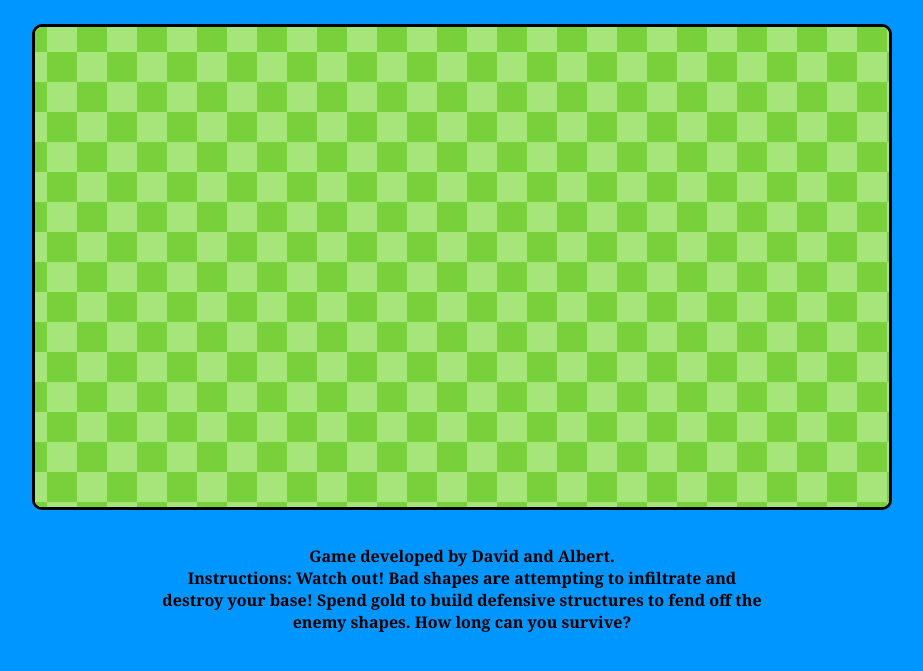
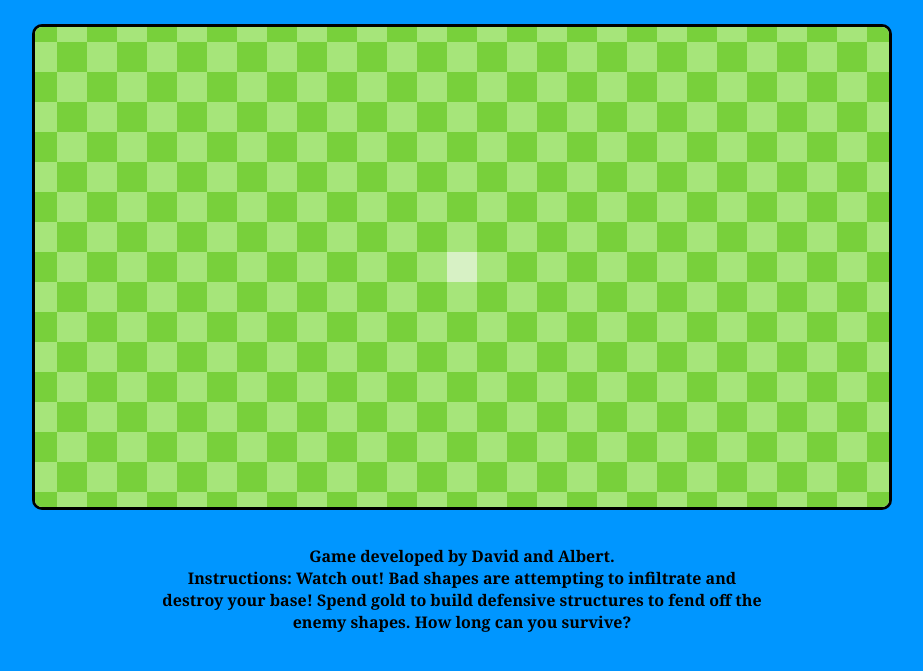
Before and after one commit to dxia2p/trifle-of-tribes, a plain HTML site: page index.html in a window 1280 px wide. Shown: the part 85-756 px from the top of the page, without its empty margins (178-1101 px from the left). Drawn offline with Linux system fonts and the light colour scheme.

Commit message:
added mouse snapping

```diff
--- a/index.html
+++ b/index.html
@@ -6,6 +6,7 @@
     <meta name="viewport" content="width=device-width">
     <link href="style.css" rel="stylesheet" type="text/css" />
     <script defer src="renderer.js"></script>
+    <script defer src="buildings.js"></script>
     <script defer src="script.js"></script>
     <title>Trifle of Tribes</title>
 </head>
--- a/renderer.js
+++ b/renderer.js
@@ -16,20 +16,23 @@ class Renderer{
 }
 
 class RectRenderer extends Renderer{
-    constructor(pos, width, height, color, camera){
+    constructor(pos, width, height, color, alpha, camera){
         super();
         this.pos = pos;
         this.width = width;
         this.height = height;
         this.color = color;
+        this.alpha = alpha;
         this.camera = camera;
     }
     draw(ctx){
         ctx.beginPath();
         ctx.fillStyle = this.color;
+        ctx.globalAlpha = this.alpha;
         ctx.rect((this.pos.x - (this.width / 2) - this.camera.pos.x + (this.camera.width /2)),
         this.pos.y - (this.height / 2) - (-this.camera.pos.y - this.camera.height / 2), this.width, this.height);
         ctx.fill();
+        ctx.globalAlpha = 1;
     }
 }
 
--- a/script.js
+++ b/script.js
@@ -15,8 +15,8 @@ class Vector2{
 
 
 let cam = new Camera(854, 480, new Vector2(0, 0));
-const BACKGROUNDSIZE = 2000;
-let square = new RectRenderer(new Vector2(0, 0), BACKGROUNDSIZE, BACKGROUNDSIZE, "#A6E57A", cam);
+const BACKGROUNDSIZE = 1980;
+let square = new RectRenderer(new Vector2(0, 0), BACKGROUNDSIZE, BACKGROUNDSIZE, "#A6E57A", 1, cam);
 let backgroundSquares = [];
 const BACKGROUNDSQUARESSIZE = 30;
 let offsetRow = false;
@@ -24,13 +24,13 @@ for(let y = (BACKGROUNDSIZE / 2); y > -(BACKGROUNDSIZE / 2); y -= BACKGROUNDSQUA
     if(!offsetRow){
         for(let x = BACKGROUNDSIZE / -2; x < BACKGROUNDSIZE / 2; x += BACKGROUNDSQUARESSIZE * 2){
             backgroundSquares.push(new RectRenderer(new Vector2(x, y),
-            BACKGROUNDSQUARESSIZE, BACKGROUNDSQUARESSIZE, "#78D03B", cam));
+            BACKGROUNDSQUARESSIZE, BACKGROUNDSQUARESSIZE, "#78D03B", 1, cam));
         }
         offsetRow = true;
     }else{
         for(let x = (BACKGROUNDSIZE / -2) + BACKGROUNDSQUARESSIZE; x < BACKGROUNDSIZE / 2; x += BACKGROUNDSQUARESSIZE * 2){
             backgroundSquares.push(new RectRenderer(new Vector2(x, y),
-            BACKGROUNDSQUARESSIZE, BACKGROUNDSQUARESSIZE, "#78D03B", cam));
+            BACKGROUNDSQUARESSIZE, BACKGROUNDSQUARESSIZE, "#78D03B", 1, cam));
         }
         offsetRow = false
     }
@@ -38,16 +38,19 @@ for(let y = (BACKGROUNDSIZE / 2); y > -(BACKGROUNDSIZE / 2); y -= BACKGROUNDSQUA
 }
 
 // Mouse movement (snap mouse to grid)
+let mouseRect = new RectRenderer(new Vector2(0, 0), BACKGROUNDSQUARESSIZE, BACKGROUNDSQUARESSIZE, "#FFFFFF", 0.7, cam);
 document.addEventListener('mousemove', (event) => {
 	let mousePos = getMousePos(canvas, event);
-    console.log(mousePos);
+    mouseRect.pos.x = Math.round((mousePos.x + cam.pos.x) / 30) * 30;
+    mouseRect.pos.y = Math.round((mousePos.y - cam.pos.y) / 30) * 30;
+    console.log(mouseRect.pos);
 });
 
 function getMousePos(canvas, evt) {
     var rect = canvas.getBoundingClientRect();
     return {
-      x: evt.clientX - rect.left,
-      y: evt.clientY - rect.top
+      x: (evt.clientX - rect.left) - canvas.width / 2,
+      y: (evt.clientY - rect.top) - canvas.height / 2
     };
   }
 
```
Also changed, not shown: buildings.js (added).
